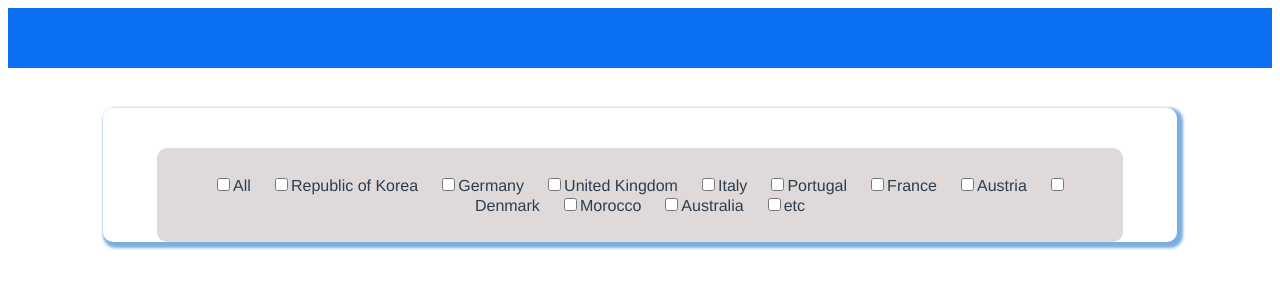
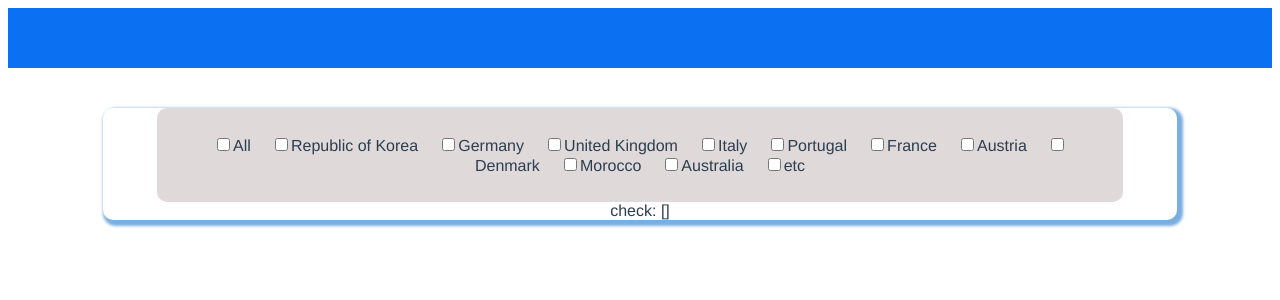
Before and after one commit to mysoo/Vue, a Vue app: page / in a window 1280 px wide. Shown: the top 300 px of the page. Built offline with nearby package versions, Linux system fonts and the light colour scheme.

Commit message:
Fix : "checkbox script"

```diff
--- a/src/components/common/CheckBox.vue
+++ b/src/components/common/CheckBox.vue
@@ -16,10 +16,10 @@
     </div>
   </div>
 
-  <!-- <span>check: {{ selectList }}</span> -->
+  <span>check: {{ selectList }}</span>
 </template>
 
-<script>
+<script lang="ts">
 export default {
   name: "CheckBox",
   data() {
@@ -43,7 +43,7 @@ export default {
   computed: {
     allSelected: {
       //getter
-      get: function () {
+      get(): boolean {
         return this.checkList.length === this.selectList.length;
       },
       //setter
```
